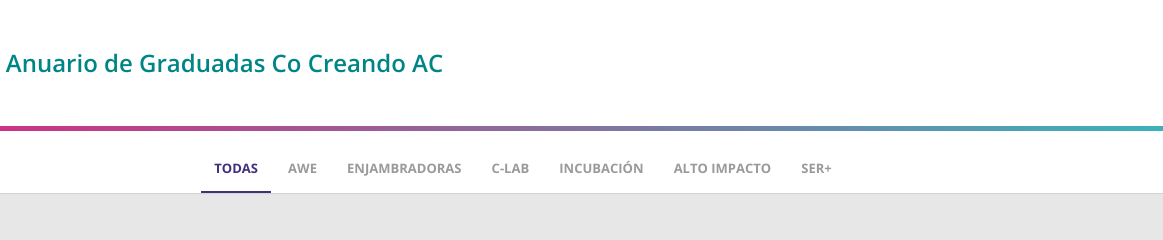
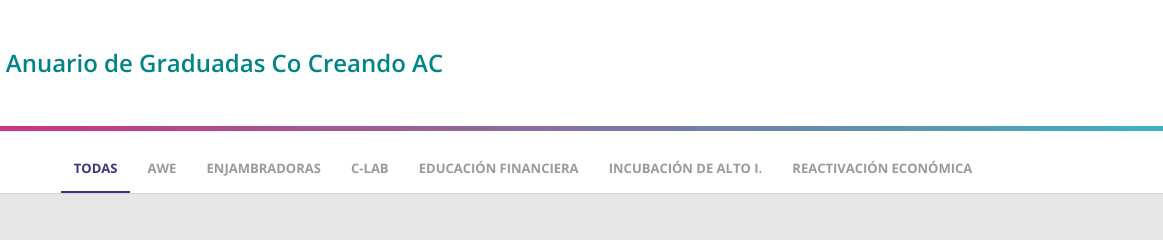
Before and after one commit to Luis-Marco-Diaz/Anuario-de-Graduadas-Co-Creando, a plain HTML site: page index.html in a window 1280 px wide. Shown: the top 240 px of the page, 117-1280 px from the left. Drawn offline with nearby package versions, Linux system fonts and the light colour scheme.

Commit message:
56Emprendedoras

```diff
--- a/index.html
+++ b/index.html
@@ -44,9 +44,9 @@
 					<li class="filter" data-filter=".alimentos"><a href="#0" data-type="alimentos">AWE</a></li>
 					<li class="filter" data-filter=".turismo"><a href="#0" data-type="textiles">ENJAMBRADORAS</a></li>
 					<li class="filter" data-filter=".artesanias"><a href="#0" data-type="artesanias">C-LAB</a></li>
-					<li class="filter" data-filter=".arte"><a href="#0" data-type="arte">INCUBACIÓN</a></li>
-					<li class="filter" data-filter=".moda"><a href="#0" data-type="moda">ALTO IMPACTO</a></li>
-					<li class="filter" data-filter=".belleza"><a href="#0" data-type="belleza">SER+</a></li>
+					<li class="filter" data-filter=".arte"><a href="#0" data-type="arte">Educación financiera</a></li>
+					<li class="filter" data-filter=".moda"><a href="#0" data-type="moda">Incubación de Alto I.</a></li>
+					<li class="filter" data-filter=".belleza"><a href="#0" data-type="belleza">Reactivación económica</a></li>
 
 				</ul> <!-- cd-filters -->
 			</div> <!-- cd-tab-filter -->
@@ -108,13 +108,16 @@
 				<li class=" mix alimentos Jalisco"><a href=""><img class="card" src="/img/Monserrat.png" alt="image"></a></li>
 				<li class=" mix alimentos cdmx"><a href=""><img class="card" src="/img/SeleneOlea.png" alt="image"></a></li>
 				<li class=" mix alimentos oaxaca"><a href=""><img class="card" src="/img/CarolinaGonzalez.png" alt="image"></a></li>
+				<li class=" mix alimentos oaxaca"><a href=""><img class="card" src="/img/María del Rosario Pérez Villegas.png" alt="image"></a></li>
+				<li class=" mix alimentos oaxaca"><a href=""><img class="card" src="/img/Karina Yezmín Cárdenas Salinas .png" alt="image"></a></li>
+				<li class=" mix alimentos oaxaca"><a href=""><img class="card" src="/img/15- Rosa García.png" alt="image"></a></li>
 
 				<!-- GAPS -->
 				<li class="gap"></li>
 				<li class="gap"></li>
 				<li class="gap"></li>
 
-				<!-- 53 Emprendedoras -->
+				<!-- 56 Emprendedoras -->
 
 			</ul>
 			<div class="cd-fail-message">No results found</div>
```
Also changed, not shown: img/15- Rosa García.png (added), img/Karina Yezmín Cárdenas Salinas .png (added), img/María del Rosario Pérez Villegas.png (added).
